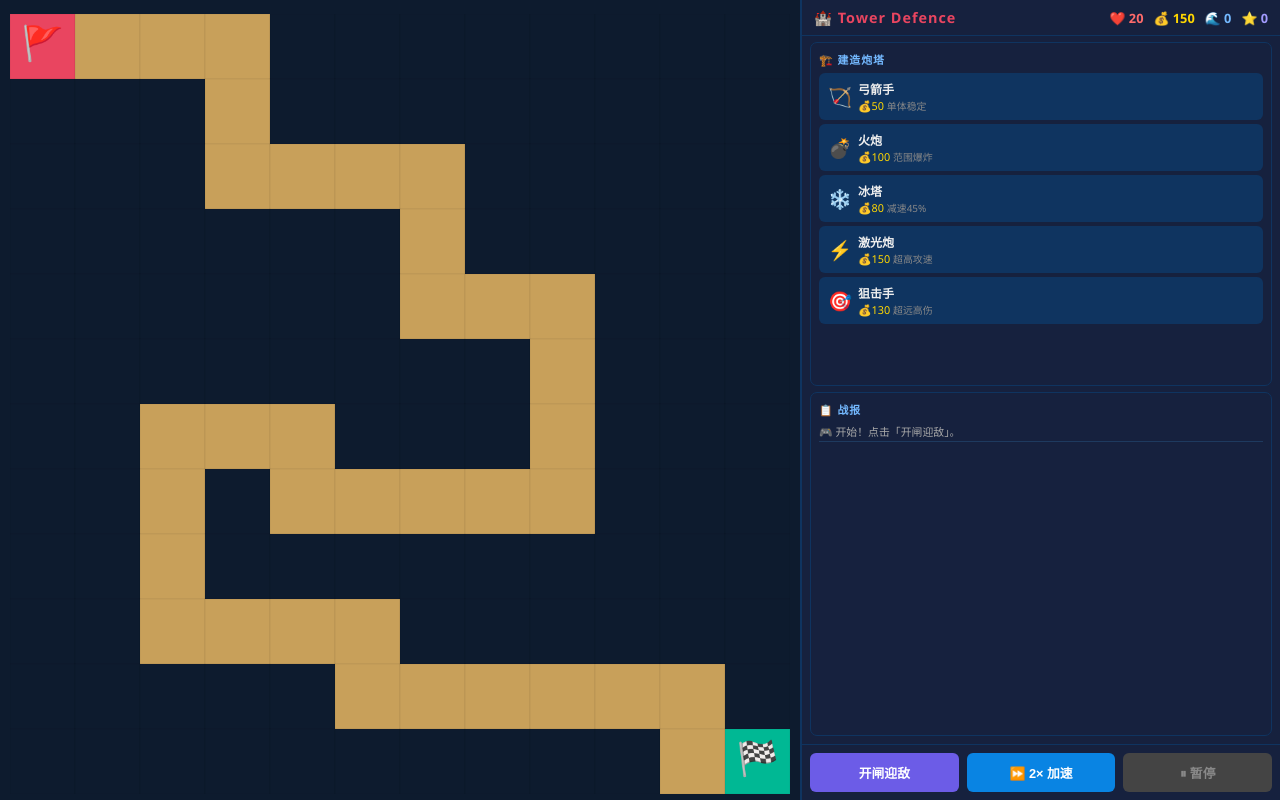
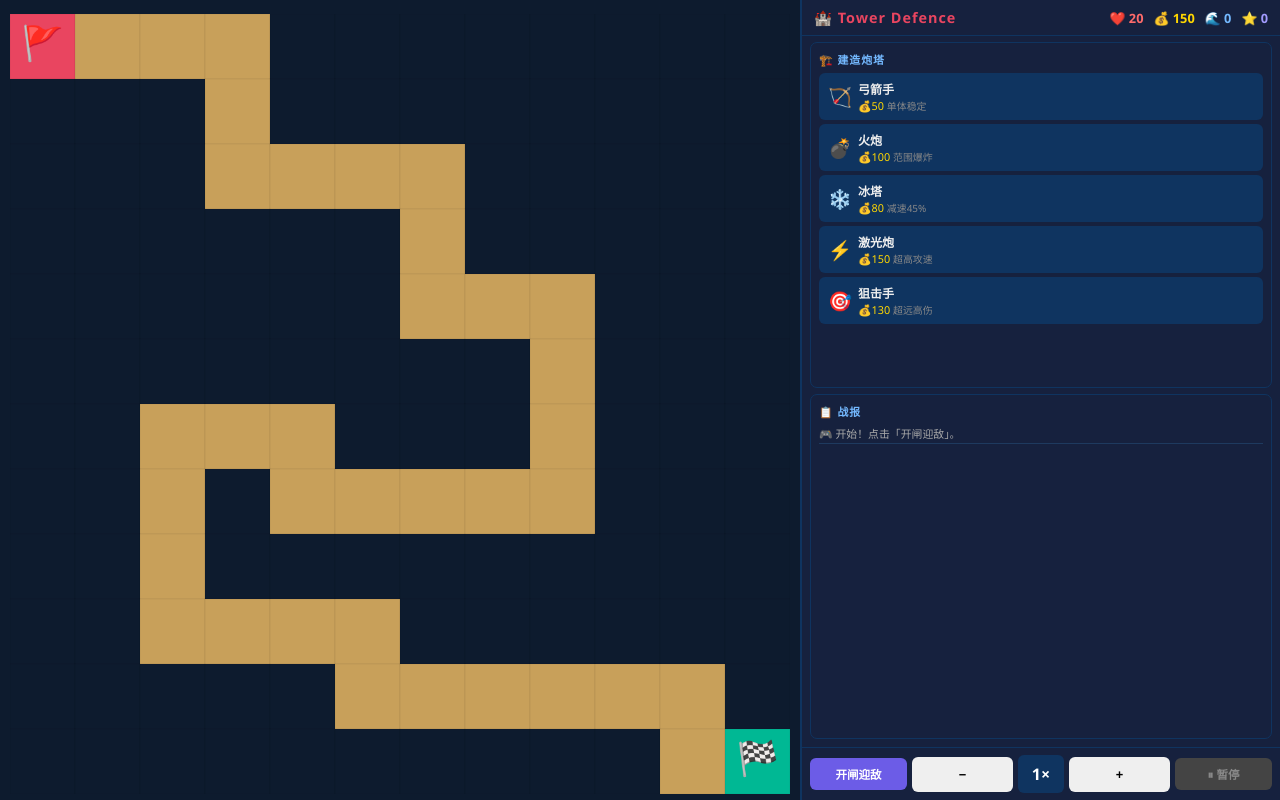
Before and after one commit to rocman/clawbot-playground, a plain HTML site: page games/tower-defence/index.html in a window 1280 px wide. Both pictures are taken after a click on the button "⛶ 全屏开始". Drawn offline with Linux system fonts and the light colour scheme.

Commit message:
ux: speed display block with -/+ buttons, steps 0.5x-4x

```diff
--- a/games/tower-defence/index.html
+++ b/games/tower-defence/index.html
@@ -200,12 +200,39 @@
     width: 100%;
     display: flex;
     flex-direction: row;
-    gap: 8px;
-    padding: 8px;
+    align-items: center;
+    gap: 5px;
+    padding: 7px 8px;
     background: #16213e;
     border-top: 1px solid #0f3460;
   }
-  #wave-bar .wave-btn { flex: 1; }
+  /* side buttons (续波 & 暂停): smaller */
+  #btn-wave, #btn-pause {
+    flex: 1;
+    min-width: 0;
+    padding: 8px 4px;
+    font-size: 0.72rem;
+  }
+  /* speed -/+ narrow */
+  .speed-adj {
+    flex: 0 0 32px;
+    padding: 8px 0;
+    font-size: 1rem;
+    font-weight: bold;
+  }
+  /* speed display block */
+  #speed-display {
+    flex: 0 0 46px;
+    text-align: center;
+    font-size: 1rem;
+    font-weight: bold;
+    color: #fff;
+    background: #0f3460;
+    border-radius: 6px;
+    padding: 8px 0;
+    cursor: default;
+    user-select: none;
+  }
 
   /* ── panel-scroll: always flex, direction varies by orientation ── */
   #panel-scroll {
@@ -449,7 +476,9 @@
   <!-- Wave bar: fixed at bottom of panel area, never scrolls -->
   <div id="wave-bar">
     <button class="wave-btn" id="btn-wave" disabled>开闸迎敌</button>
-    <button class="wave-btn" id="btn-speed">⏩ 2× 加速</button>
+    <button class="wave-btn speed-adj" id="btn-speed-dn">−</button>
+    <div id="speed-display">1×</div>
+    <button class="wave-btn speed-adj" id="btn-speed-up">+</button>
     <button class="wave-btn" id="btn-pause" disabled>⏸ 暂停</button>
   </div>
 
@@ -886,13 +915,27 @@ document.getElementById('btn-wave').addEventListener('click',()=>{
     b.style.background=autoWave?'#00b894':'#6c5ce7';
   }
 });
-document.getElementById('btn-speed').addEventListener('click',()=>{gameSpeed=gameSpeed===1?2:1;document.getElementById('btn-speed').textContent=gameSpeed===1?'⏩ 2× 加速':'⏸ 1× 恢复';});
+const SPEED_STEPS = [0.5, 1, 2, 3, 4];
+let speedIdx = 1; // default 1×
+function updateSpeedDisplay() {
+  const s = SPEED_STEPS[speedIdx];
+  gameSpeed = s;
+  document.getElementById('speed-display').textContent = s + '×';
+  document.getElementById('btn-speed-dn').disabled = speedIdx === 0;
+  document.getElementById('btn-speed-up').disabled = speedIdx === SPEED_STEPS.length - 1;
+}
+document.getElementById('btn-speed-dn').addEventListener('click', () => {
+  if (speedIdx > 0) { speedIdx--; updateSpeedDisplay(); }
+});
+document.getElementById('btn-speed-up').addEventListener('click', () => {
+  if (speedIdx < SPEED_STEPS.length - 1) { speedIdx++; updateSpeedDisplay(); }
+});
 document.getElementById('btn-deselect').addEventListener('click',()=>{selectedPlacedTower=null;selectedTowerType=null;updateTowerCards();updateSelPanel();});
 document.getElementById('btn-upgrade').addEventListener('click',()=>{if(!selectedPlacedTower)return;const t=selectedPlacedTower;if(t.level>=t.def.maxLevel||gold<t.upgCost)return;gold-=t.upgCost;t.level++;log(`⬆️ ${t.def.name} Lv${t.level}`);updateHUD();});
 document.getElementById('btn-sell').addEventListener('click',()=>{if(!selectedPlacedTower)return;const t=selectedPlacedTower;gold+=t.sellVal;towers=towers.filter(x=>x!==t);log(`💸 出售 ${t.def.name} +💰${t.sellVal}`);selectedPlacedTower=null;updateSelPanel();updateHUD();});
 
 // ── Start / End ───────────────────────────────────────────
-function startGame(){lives=20;gold=150;score=0;waveNum=0;towers=[];enemies=[];projectiles=[];particles=[];spawnQueue=[];waveActive=false;autoWave=false;gameSpeed=1;selectedTowerType=null;selectedPlacedTower=null;state='playing';const bw=document.getElementById('btn-wave');bw.disabled=false;bw.textContent='开闸迎敌';bw.style.background='#6c5ce7';document.getElementById('btn-speed').textContent='⏩ 2× 加速';const bp=document.getElementById('btn-pause');bp.textContent='⏸ 暂停';bp.disabled=true;updateHUD();log('🎮 开始！点击「开闸迎敌」。');if(animId)cancelAnimationFrame(animId);lastTime=performance.now();requestAnimationFrame(ts=>{lastTime=ts;requestAnimationFrame(gameLoop);});}
+function startGame(){lives=20;gold=150;score=0;waveNum=0;towers=[];enemies=[];projectiles=[];particles=[];spawnQueue=[];waveActive=false;autoWave=false;gameSpeed=1;speedIdx=1;selectedTowerType=null;selectedPlacedTower=null;state='playing';const bw=document.getElementById('btn-wave');bw.disabled=false;bw.textContent='开闸迎敌';bw.style.background='#6c5ce7';updateSpeedDisplay();const bp=document.getElementById('btn-pause');bp.textContent='⏸ 暂停';bp.disabled=true;updateHUD();log('🎮 开始！点击「开闸迎敌」。');if(animId)cancelAnimationFrame(animId);lastTime=performance.now();requestAnimationFrame(ts=>{lastTime=ts;requestAnimationFrame(gameLoop);});}
 function endGame(won){state=won?'win':'gameOver';document.getElementById('btn-pause').disabled=true;const ov=document.getElementById('overlay');ov.classList.remove('hidden');ov.innerHTML=`<h2>${won?'🎉 胜利！':'💀 游戏结束'}</h2><p>${won?`完成全部15波！得分 ⭐${score}`:`防线被突破…得分 ⭐${score}`}</p><button class="btn ${won?'blue':''}" id="btn-restart">再来一局</button>`;document.getElementById('btn-restart').addEventListener('click',()=>{ov.classList.add('hidden');startGame();});}
 
 // ── Init ──────────────────────────────────────────────────
```
